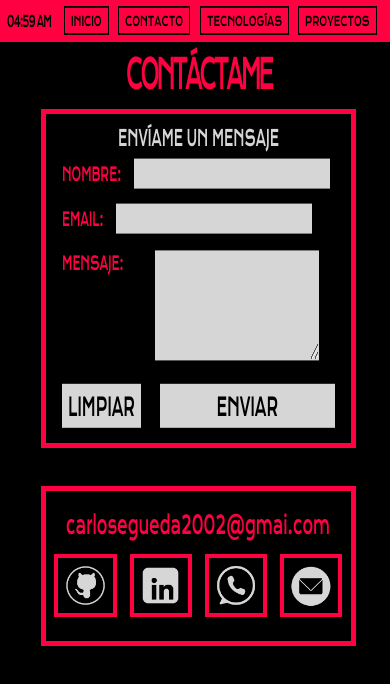
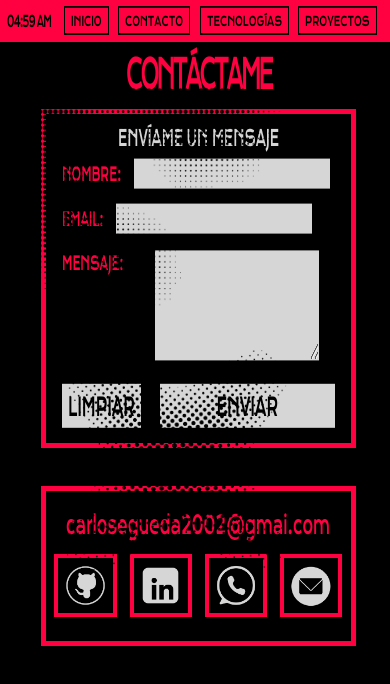
Before and after one commit to carlosegueda/portfolio, a React (Vite) app in the folder frontend/: page /contact in a window 390 px wide. Shown: the top 684 px of the page. Built offline with nearby package versions, Linux system fonts and the light colour scheme.

Commit message:
gran avance responsive

```diff
--- a/frontend/src/css/contact.css
+++ b/frontend/src/css/contact.css
@@ -217,6 +217,35 @@ body {
 .redes div:hover {
   background-color: var(--colorsec);
   transform: scale(1.2);
+}
+
+.esquinaC {
+  position: absolute;
+  z-index: 9999;
+  pointer-events: none;
+  top: 3.8rem;
+  left: 1rem;
+  transform: scaleY(1.4);
+}
+
+.esquinaC img {
+  height: 5rem;
+  width: 8rem;
+
+}
+
+.midC {
+  position: absolute;
+  z-index: 9999;
+  pointer-events: none;
+  top: 12rem;
+  left: 2rem;
+  transform: scaleY(1.4);
+}
+
+.midC img {
+  height: 5rem;
+  width: 7rem;
 }
 
 @media (max-width: 500px) {
--- a/frontend/src/css/index.css
+++ b/frontend/src/css/index.css
@@ -35,7 +35,11 @@ body {
   align-items: center;
 }
 
-
+html {
+  display: flex;
+  align-items: center;
+  justify-content: center;
+}
 
 .navbar {
   background: var(--colorsec);
@@ -300,7 +304,6 @@ hr {
   line-height: 1;
 }
 
-
 .cvin {
   display: flex;
   width: 6.5rem;
@@ -312,16 +315,15 @@ hr {
   height: 30%;
 }
 
-.cv2 img{
+.cv2 img {
   height: 2.6rem;
   filter: invert(0.8);
   transition: all 0.3s ease;
 }
 
-.cv2 img:hover{
+.cv2 img:hover {
   transform: scale(1.4);
 }
-
 
 h5 {
   color: var(--colormain);
@@ -384,31 +386,31 @@ h4 {
 .imagen-flotante5 {
   position: absolute; /* siempre encima del HTML */
   z-index: 9998; /* aseguramos que esté al frente */
-  pointer-events: none; /* ❌ no bloquea clics ni scroll */
+  pointer-events: none;
   top: 1.8rem;
   left: 34rem;
   transform: scaleY(1.4);
 }
 .imagen-flotante6 {
-  position: absolute; /* siempre encima del HTML */
-  z-index: 9998; /* aseguramos que esté al frente */
-  pointer-events: none; /* ❌ no bloquea clics ni scroll */
+  position: absolute;
+  z-index: 9998;
+  pointer-events: none;
   top: 1.8rem;
   left: 0.5rem;
   transform: scaleY(1.4);
 }
 .imagen-flotante7 {
-  position: absolute; /* siempre encima del HTML */
-  z-index: 9998; /* aseguramos que esté al frente */
-  pointer-events: none; /* ❌ no bloquea clics ni scroll */
+  position: absolute;
+  z-index: 9998;
+  pointer-events: none;
   top: 4.6rem;
   left: 26.5rem;
   transform: scaleY(1.4);
 }
 .imagen-flotante8 {
-  position: absolute; /* siempre encima del HTML */
-  z-index: 9998; /* aseguramos que esté al frente */
-  pointer-events: none; /* ❌ no bloquea clics ni scroll */
+  position: absolute;
+  z-index: 9998;
+  pointer-events: none;
   top: 1.8rem;
   left: 12.8rem;
   transform: scaleY(1.4);
@@ -444,12 +446,16 @@ h4 {
   margin-left: -1rem;
 }
 
-
-
 @media (max-width: 500px) {
   html,
   body {
     width: 12.2rem;
+  }
+
+  html {
+    display: block;
+    align-items: normal;
+    justify-content: normal;
   }
   .navbar {
     background: var(--colorsec);
@@ -692,11 +698,11 @@ h4 {
     height: 40%;
   }
 
-  .cv2 img{
-  height: 1rem;
-  filter: invert(0.8);
-  transition: all 0.3s ease;
-}
+  .cv2 img {
+    height: 1rem;
+    filter: invert(0.8);
+    transition: all 0.3s ease;
+  }
 
   h5 {
     color: var(--colormain);
--- a/frontend/src/css/projects.css
+++ b/frontend/src/css/projects.css
@@ -12,6 +12,36 @@ body {
   --colorsec2: #b31164;
   --colormain2: #35051e;
   --colorter: #d6d6d6;
+}
+
+.esquinaP {
+  position: fixed;
+  z-index: 9998;
+  pointer-events: none;
+  top: 3.8rem;
+  left: 1rem;
+  transform: scaleY(1.4);
+}
+
+.esquinaP img {
+  height: 5rem;
+  width: 8rem;
+
+
+}
+
+.midP {
+  position: fixed;
+  z-index: 9998;
+  pointer-events: none;
+  top: 14rem;
+  left: 0rem;
+  transform: scaleY(1.4);
+}
+
+.midP img {
+  height: 5rem;
+  width: 7rem;
 }
 
 .panelProy {
--- a/frontend/src/css/tecnos.css
+++ b/frontend/src/css/tecnos.css
@@ -29,6 +29,34 @@ body {
   -ms-user-select: none; /* IE/Edge viejo */
   user-select: none;
   margin-top: 0.3rem;
+}
+
+.esquinaT {
+  position: absolute;
+  z-index: 9998;
+  pointer-events: none;
+  top: 3.8rem;
+  left: 1rem;
+  transform: scaleY(1.4);
+}
+
+.esquinaT img {
+  height: 5rem;
+  width: 8rem;
+}
+
+.midT {
+  position: absolute;
+  z-index: 9998;
+  pointer-events: none;
+  top: 12rem;
+  left: 2rem;
+  transform: scaleY(1.4);
+}
+
+.midT img {
+  height: 5rem;
+  width: 7rem;
 }
 
 .tituloTecno {
@@ -425,7 +453,6 @@ body {
     margin-top: 0.5rem;
     transform: scaleY(2.5);
     text-align: start;
-
   }
 
   .Certificados {
--- a/frontend/src/paginas/contact.jsx
+++ b/frontend/src/paginas/contact.jsx
@@ -63,6 +63,8 @@ export default function PaginaContacto() {
 
   return (
     <>
+    <div className="esquinaC"> <img src="corner-izq.png"/></div>
+    <div className="midC"> <img src="mid.png"/></div>
       <div className="panelContact">
         <div className="tituloContacto">
           {" "}
--- a/frontend/src/paginas/projects.jsx
+++ b/frontend/src/paginas/projects.jsx
@@ -6,6 +6,14 @@ export default function PaginaProyectos() {
   return (
     <>
       <div className="panelProy">
+        <div className="esquinaP">
+          {" "}
+          <img src="corner-izq.png" />
+        </div>
+        <div className="midP">
+          {" "}
+          <img src="mid.png" />
+        </div>
         <div className="base"></div>
         <div className="tituloProy">
           <h1>PROYECTOS</h1>
@@ -14,22 +22,36 @@ export default function PaginaProyectos() {
           <div className="proyecto1">
             <h1>GESTOR DE INVENTARIO</h1>
             <div className="infoProy">
-              <img src="inventory.png" onClick={() => window.open("https://github.com/carlosegueda/inventory_manager", "_blank")}/>{" "}
+              <img
+                src="inventory.png"
+                onClick={() =>
+                  window.open(
+                    "https://github.com/carlosegueda/inventory_manager",
+                    "_blank"
+                  )
+                }
+              />{" "}
               <p>
                 • APLICACIÓN WEB COMPLETA DESARROLLADA CON HTML, CSS,
-                JAVASCRIPT, NODE.JS, EXPRESS Y SQL QUE PERMITE
-                GESTIONAR EL INVENTARIO DE MANERA EFICIENTE.
+                JAVASCRIPT, NODE.JS, EXPRESS Y SQL QUE PERMITE GESTIONAR EL
+                INVENTARIO DE MANERA EFICIENTE.
                 <span class="espacio"></span>• PERMITE REGISTRAR, EDITAR Y
-                VISUALIZAR PRODUCTOS EN STOCK, GENERAR FACTURAS AL
-                REALIZAR VENTAS Y ACTUALIZAR AUTOMÁTICAMENTE LAS CANTIDADES
-                DISPONIBLES.
+                VISUALIZAR PRODUCTOS EN STOCK, GENERAR FACTURAS AL REALIZAR
+                VENTAS Y ACTUALIZAR AUTOMÁTICAMENTE LAS CANTIDADES DISPONIBLES.
                 <span class="espacio"></span>• INCLUYE UN FLUJO COMPLETO DE
                 VENTA E INVENTARIO PARA OPTIMIZAR LA OPERACIÓN DIARIA DEL
                 NEGOCIO.
               </p>
             </div>
             <div className="links">
-              <button onClick={() => window.open("https://github.com/carlosegueda/inventory_manager", "_blank")}>
+              <button
+                onClick={() =>
+                  window.open(
+                    "https://github.com/carlosegueda/inventory_manager",
+                    "_blank"
+                  )
+                }
+              >
                 <h3>VISITAR</h3>
               </button>
             </div>
@@ -50,7 +72,12 @@ export default function PaginaProyectos() {
               </p>
             </div>
             <div className="links">
-              <button className="visitar" onClick={() => window.open("https://pill-buddy.netlify.app", "_blank")}>
+              <button
+                className="visitar"
+                onClick={() =>
+                  window.open("https://pill-buddy.netlify.app", "_blank")
+                }
+              >
                 <h3>VISITAR</h3>
               </button>
             </div>
--- a/frontend/src/paginas/tecnos.jsx
+++ b/frontend/src/paginas/tecnos.jsx
@@ -52,6 +52,14 @@ export default function PaginaTecnologias() {
 
   return (
     <>
+      <div className="esquinaT">
+        {" "}
+        <img src="corner-izq.png" />
+      </div>
+      <div className="midT">
+        {" "}
+        <img src="mid.png" />
+      </div>
       <div className="panelTecno">
         <div className="tituloTecno">
           <h1>TECNOLOGÍAS</h1>
```
Also changed, not shown: frontend/src/css/App.css (+7 -2 lines).
